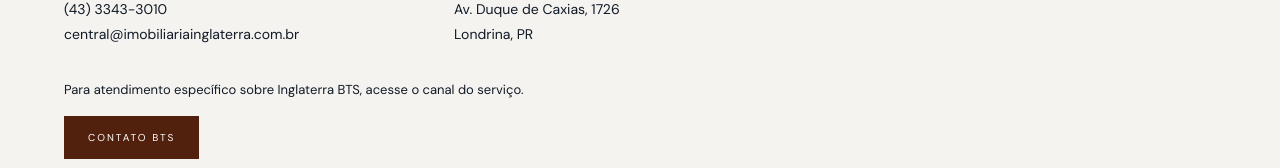
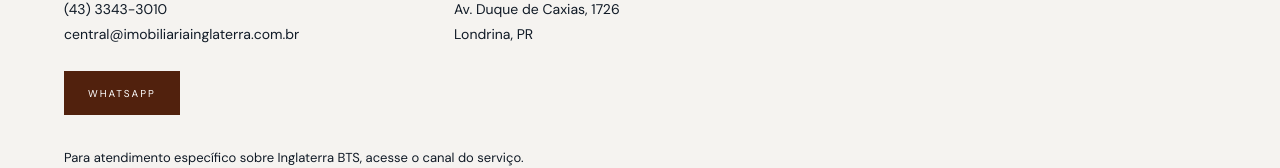
Before and after one commit to socialmediaimobinglaterra-cyber/inglaterrapremium, a Next.js app: page /contato in a window 1280 px wide. Shown: the part 338-506 px from the top of the page. Built offline with nearby package versions, Linux system fonts and the light colour scheme; no server answers.

Commit message:
feat: add WhatsApp button to contact page

```diff
--- a/app/contato/page.tsx
+++ b/app/contato/page.tsx
@@ -28,6 +28,15 @@ export default function ContatoPage() {
             <p>Londrina, PR</p>
           </div>
         </div>
+        <a
+          className="mt-6 inline-flex min-h-11 items-center bg-terra px-6 py-3.5 text-[10px] uppercase tracking-[0.2em] text-white focus-visible:outline focus-visible:outline-2 focus-visible:outline-offset-4 focus-visible:outline-terra"
+          href="https://link.imobiliariainglaterra.com.br/p/imobiliaria-inglaterra"
+          target="_blank"
+          rel="noopener noreferrer"
+        >
+          WhatsApp
+          <span className="sr-only"> (abre em nova aba)</span>
+        </a>
         <p className="mt-8 max-w-[520px] text-[13px] leading-relaxed text-navy">
           Para atendimento específico sobre Inglaterra BTS, acesse o canal do
           serviço.
```
